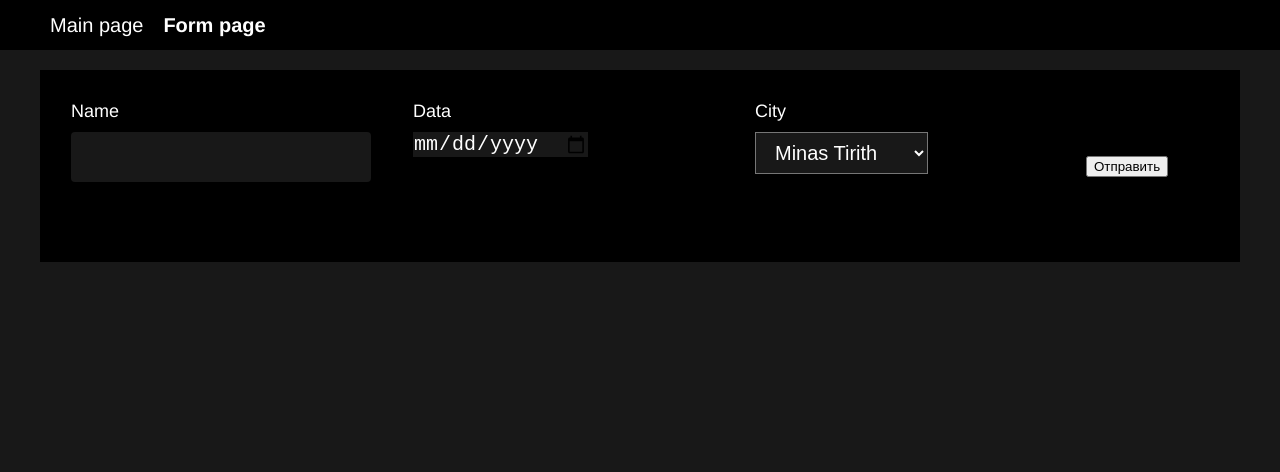
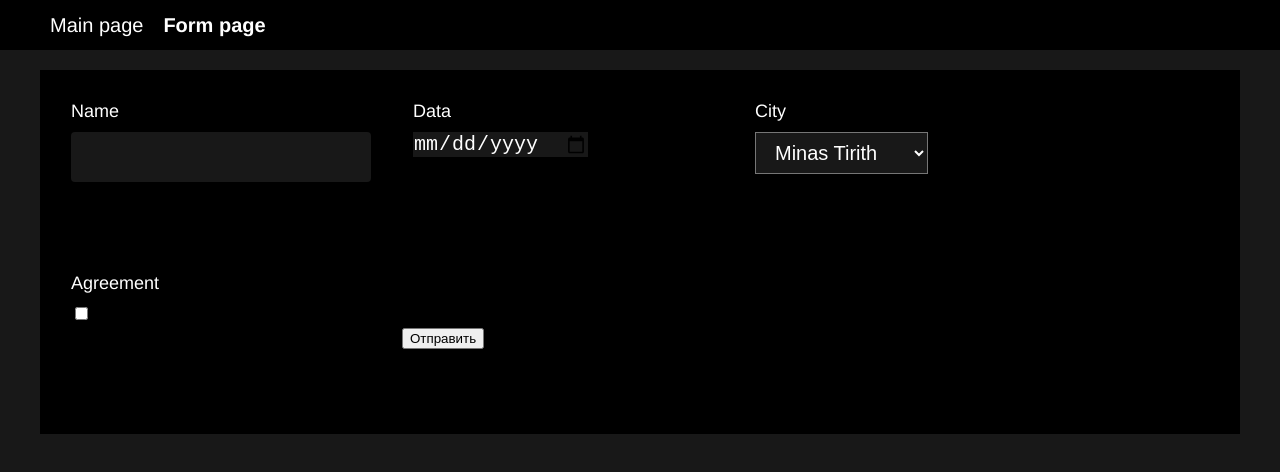
Before and after one commit to KononOleg/React-2022-Q1, a React (Create React App) app: page /form in a window 1280 px wide. Shown: the top 472 px of the page. Built offline with nearby package versions, Linux system fonts and the light colour scheme.

Commit message:
feat: add chechbox input

```diff
--- /dev/null
+++ b/src/components/pages/form-page/components/form/components/input/checkbox/checkbox.tsx
@@ -0,0 +1,25 @@
+import React from 'react';
+import { InputWrapper } from '../wrapper/wrapper';
+import './checkbox.css';
+
+interface IProps {
+  label: string;
+  errorMessage: string;
+  isError: boolean;
+  inputRef: React.RefObject<HTMLInputElement>;
+  OnChange: () => void;
+}
+
+export const InputCheckbox: React.FC<IProps> = ({
+  label,
+  errorMessage,
+  isError,
+  inputRef,
+  OnChange,
+}) => {
+  return (
+    <InputWrapper {...{ label, errorMessage, isError }}>
+      <input type="checkbox" className="" ref={inputRef} onChange={OnChange} />
+    </InputWrapper>
+  );
+};
--- a/src/components/pages/form-page/components/form/form.tsx
+++ b/src/components/pages/form-page/components/form/form.tsx
@@ -1,21 +1,24 @@
 import React from 'react';
+import { InputCheckbox } from './components/input/checkbox/checkbox';
 import { InputData } from './components/input/data/data';
 import { InputSelect } from './components/input/select/select';
 import { InputText } from './components/input/text/text';
 import './form.css';
 import { IState, IStateInput, state } from './state';
-import { validationEmpty, validationLength } from './validation';
+import { validationChecked, validationEmpty, validationLength } from './validation';
 
 export class Form extends React.Component<unknown, IState> {
   Name: React.RefObject<HTMLInputElement>;
   Date: React.RefObject<HTMLInputElement>;
   Select: React.RefObject<HTMLSelectElement>;
+  Checkbox: React.RefObject<HTMLInputElement>;
   constructor(props: unknown) {
     super(props);
     this.state = { ...state };
     this.Name = React.createRef();
     this.Date = React.createRef();
     this.Select = React.createRef();
+    this.Checkbox = React.createRef();
     this.handleSubmit = this.handleSubmit.bind(this);
     this.setStateValue = this.setStateValue.bind(this);
   }
@@ -28,6 +31,9 @@ export class Form extends React.Component<unknown, IState> {
 
     //Date
     validationEmpty(this.Date.current?.value as string, 'Date', this.setStateValue);
+
+    //Checkbox
+    validationChecked(this.Checkbox.current?.checked as boolean, 'Checkbox', this.setStateValue);
   }
 
   setStateValue(value: IStateInput, input: string) {
@@ -66,6 +72,13 @@ export class Form extends React.Component<unknown, IState> {
             { value: 'Minas Morgul', label: 'Minas Morgul' },
           ]}
         />
+        <InputCheckbox
+          label="Agreement"
+          inputRef={this.Checkbox}
+          errorMessage={this.state.Checkbox.Message}
+          isError={this.state.Checkbox.isError}
+          OnChange={() => this.resetError('Checkbox')}
+        />
         <input type="submit" value="Отправить" />
       </form>
     );
--- a/src/components/pages/form-page/components/form/state.ts
+++ b/src/components/pages/form-page/components/form/state.ts
@@ -7,10 +7,12 @@ export interface IState {
   Name: IStateInput;
   Date: IStateInput;
   Select: IStateInput;
+  Checkbox: IStateInput;
 }
 
 export const state = {
   Name: { isError: false, Message: '' },
   Date: { isError: false, Message: '' },
   Select: { isError: false, Message: '' },
+  Checkbox: { isError: false, Message: '' },
 };
--- a/src/components/pages/form-page/components/form/validation.ts
+++ b/src/components/pages/form-page/components/form/validation.ts
@@ -11,7 +11,7 @@ export const validationLength = (
     setStateValue(
       input,
       `The string length cannot be less than ${minLenght} ${
-        maxLength !== Infinity ? `and more than ${maxLength}` : ''
+        maxLength !== undefined ? `and more than ${maxLength}` : ''
       }`,
       setState
     );
@@ -25,6 +25,14 @@ export const validationEmpty = (
   if (!inputValue) setStateValue(input, `String cannot be empty`, setState);
 };
 
+export const validationChecked = (
+  inputChecked: boolean,
+  input: string,
+  setState: (value: IStateInput, input: string) => void
+) => {
+  if (!inputChecked) setStateValue(input, `Confirm to sending`, setState);
+};
+
 const setStateValue = (
   input: string,
   Message: string,
```
Also changed, not shown: src/components/pages/form-page/components/form/components/input/checkbox/checkbox.css (added).
